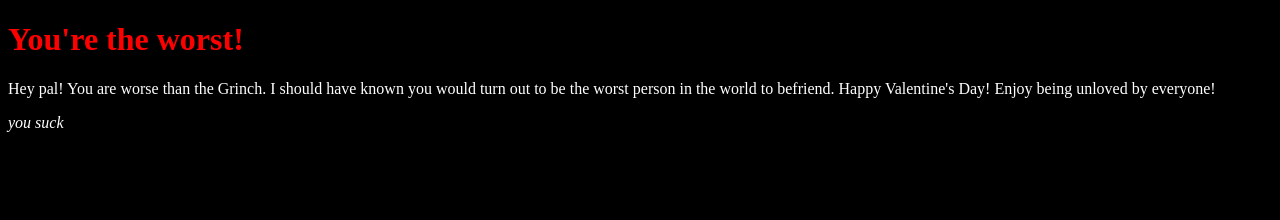
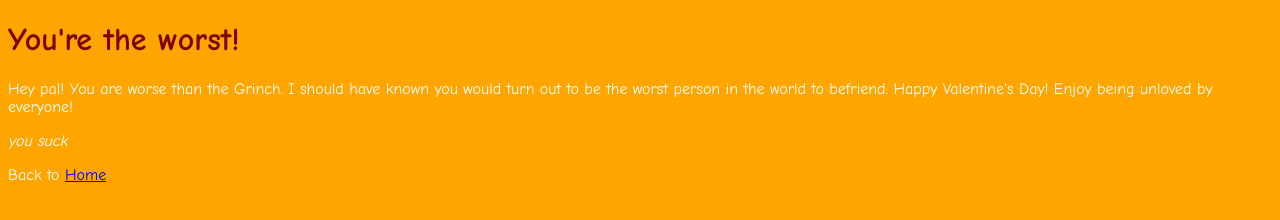
Before and after one commit to jacquibailey/valentines2016, a plain HTML site: page hate/hateso.html in a window 1280 px wide. Drawn offline with Linux system fonts and the light colour scheme.

Commit message:
just changin things

```diff
--- a/hate/hateso.html
+++ b/hate/hateso.html
@@ -6,9 +6,10 @@
 <title>You Suck</title>
 
 <style>
-body {background-color: black;}
+body {background-color: orange;}
 p {color: white;}
-h1 {color: red;}
+h1 {color: maroon;}
+body {font-family: "Comic Sans MS", cursive, sans serif;}
 
 </style>
 
@@ -22,6 +23,6 @@ h1 {color: red;}
 
 <p><i>you suck</i></p>
 
-
+<p>Back to <a href="index.html"> Home</a></p>
 </body>
 </html>
--- a/love/stylesheet.css
+++ b/love/stylesheet.css
@@ -1,7 +1,7 @@
 body {
 font-family: Verdana, Geneva, sans-serif;}
 h1, h2 {
-color: red;}
+color: purple;}
 p {
 color: white;}
 body {
```
Also changed, not shown: index.html (+5 -1 lines), love/lovefamily.html (+1 -1 lines), love/loveso.html (+0 -1 lines).
